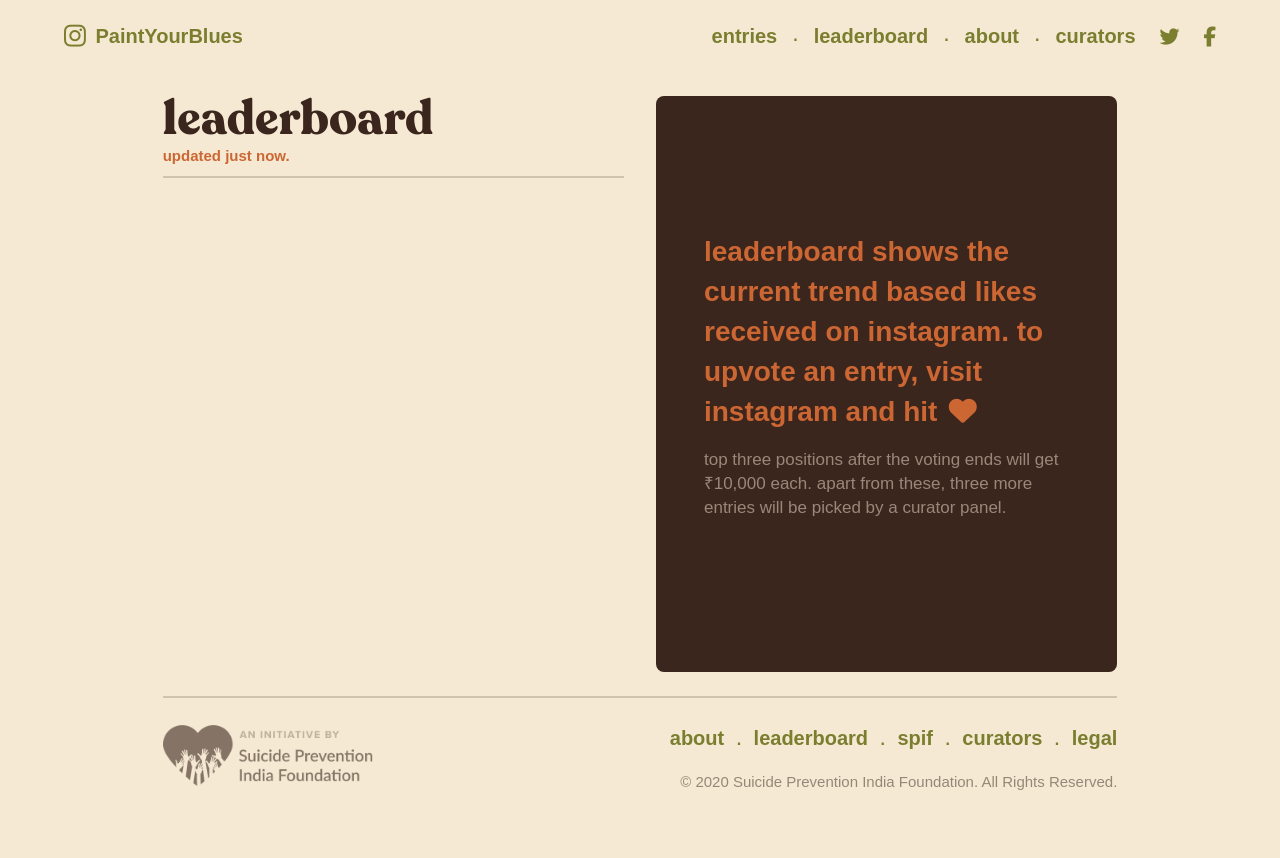
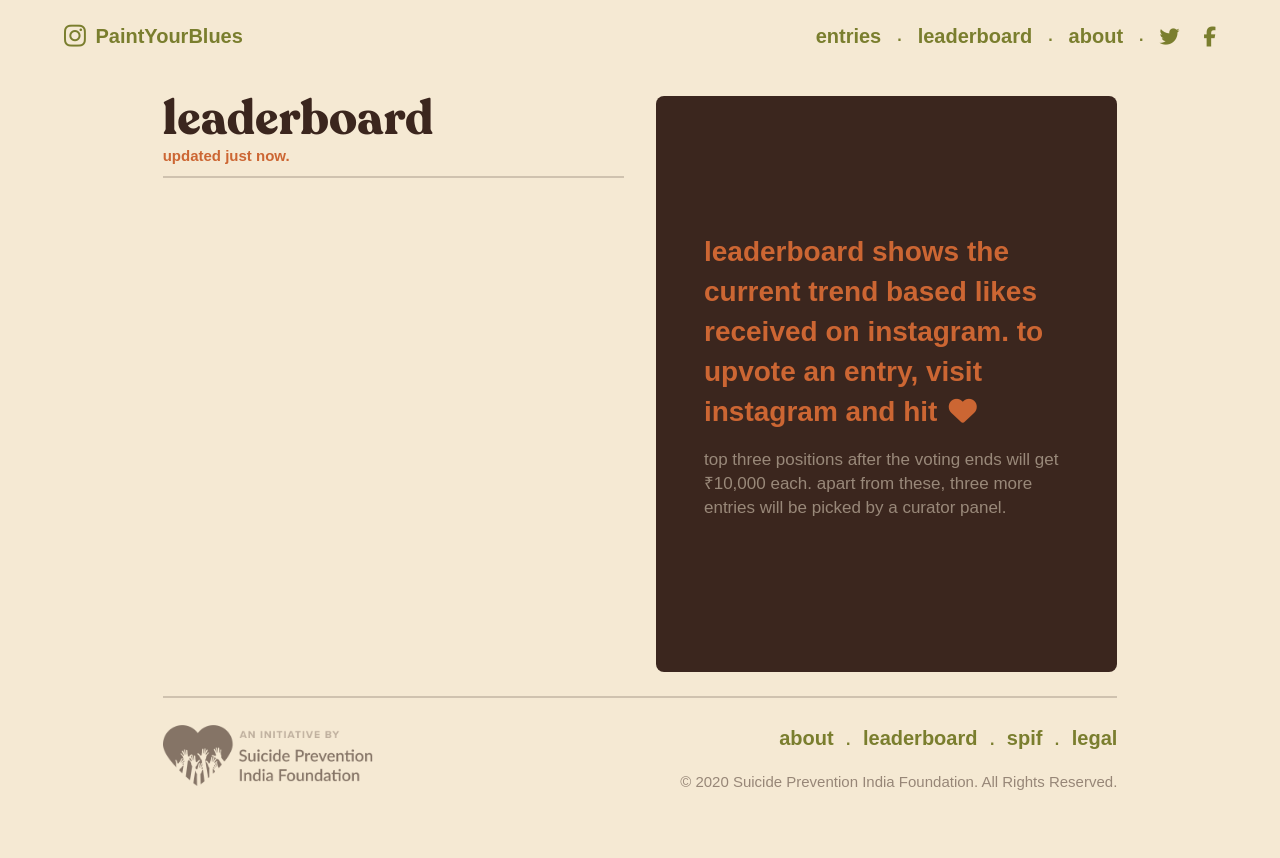
Before and after one commit to paint-your-blues/platform, a Django app: page /leaderboard/ in a window 1280 px wide. Run offline with Django 3.2, Linux system fonts and the light colour scheme; data that the repository does not hold is empty; some libraries are stand-ins or nearby versions; some web fonts are replaced.

Commit message:
=added some css animation and navbar

```diff
--- a/details/static/gallery/styles/styles.css
+++ b/details/static/gallery/styles/styles.css
@@ -98,6 +98,17 @@
   -webkit-text-stroke-color: #cc6633;
 }
 
+.upvote-btn-container {
+  width: 0;
+  opacity: 0;
+  transition: 0.25s ease-in;
+}
+
+.leaderboard-list-item.active .upvote-btn-container {
+  width: auto;
+  opacity: 1;
+}
+
 .upvote-btn {
   display: inline-block;
   width: 0;
@@ -108,7 +119,6 @@
   padding-left: 1.5rem;
   padding-right: 1.5rem;
   margin-left: 0.5rem;
-  transition: ease 0.5s;
 }
 
 .leaderboard-list-item.active .upvote-btn {
--- a/details/templates/details/base.html
+++ b/details/templates/details/base.html
@@ -59,28 +59,28 @@
                     </a>
                 </li>
                 <li class="show-on-desktop">
-                    <a href="#">
+                    <a href="{% url 'entry-page' %}">
                         <h5 class="text-green">entries</h5>
                     </a>
                 </li>
                 <li class="show-on-desktop text-green text-weight-bold mx-3">.</li>
                 <li class="show-on-desktop">
-                    <a href="#">
+                    <a href="{% url 'leader-page' %}">
                         <h5 class="text-green">leaderboard</h5>
                     </a>
                 </li>
                 <li class="show-on-desktop text-green text-weight-bold mx-3">.</li>
                 <li class="show-on-desktop">
-                    <a href="#">
+                    <a href="{% url 'about-page' %}">
                         <h5 class="text-green">about</h5>
                     </a>
                 </li>
                 <li class="show-on-desktop text-green text-weight-bold mx-3">.</li>
-                <li class="show-on-desktop mr-4">
+                {% comment %} <li class="show-on-desktop mr-4">
                     <a href="#">
                         <h5 class="text-green">curators</h5>
                     </a>
-                </li>
+                </li> {% endcomment %}
                 <li class="show-on-desktop">
                     <a href="https://twitter.com/intent/tweet?url=https%3A%2F%2Fpaintyourblues.com&text=A%20poster%20campaign%20to%20create%20awareness%20on%20mental%20health.%20Contribute%20towards%20building%20an%20Open%20Source%20Graphic%20Library%20for%20global%20distribution.%20%23PaintYourBlues%20%23GraphicDesign%20%23MentalHealth"
                         target="_blank"
@@ -106,21 +106,21 @@
         </div>
         <div class="container" id="navbarCollapse">
             <div class="text-center pb-4">
-                <a href="#" class="text-center nav-link">
+                <a href="{% url 'entry-page' %}" class="text-center nav-link">
                     <h5 class="text-green">entries</h5>
                 </a>
                 <br>
-                <a href="#" class="text-center nav-link">
+                <a href="{% url 'leader-page' %}" class="text-center nav-link">
                     <h5 class="text-green">leaderboard</h5>
                 </a>
                 <br>
-                <a href="#" class="text-center nav-link">
+                <a href="{% url 'about-page' %}" class="text-center nav-link">
                     <h5 class="text-green">about</h5>
                 </a>
                 <br>
-                <a href="#" class="text-center nav-link">
+                {% comment %} <a href="#" class="text-center nav-link hidden">
                     <h5 class="text-green">curators</h5>
-                </a>
+                </a> {% endcomment %}
                 <br><br>
                 <a href="https://twitter.com/intent/tweet?url=https%3A%2F%2Fpaintyourblues.com&text=A%20poster%20campaign%20to%20create%20awareness%20on%20mental%20health.%20Contribute%20towards%20building%20an%20Open%20Source%20Graphic%20Library%20for%20global%20distribution.%20%23PaintYourBlues%20%23GraphicDesign%20%23MentalHealth"
                     target="_blank"
@@ -158,14 +158,14 @@
             <div class="col-2"></div>
             <div class="col-5">
                 <div class="text-right mb-3 mb-text-center sm-text-center">
-                    <a href="#" class="nav-link text-green mr-2">about</a>
+                    <a href="{% url 'about-page' %}" class="nav-link text-green mr-2">about</a>
                     <span class="text-green text-weight-bold">.</span>
-                    <a href="" class="nav-link text-green mx-2">leaderboard</a>
+                    <a href="{% url 'leader-page' %}" class="nav-link text-green mx-2">leaderboard</a>
                     <span class="text-green text-weight-bold">.</span>
                     <a href="http://www.spif.in/" class="nav-link text-green mx-2" target="_blank">spif</a>
                     <span class="text-green text-weight-bold">.</span>
-                    <a href="" class="nav-link text-green mx-2">curators</a>
-                    <span class="text-green text-weight-bold">.</span>
+                    {% comment %} <a href="" class="nav-link text-green mx-2">curators</a>
+                    <span class="text-green text-weight-bold">.</span> {% endcomment %}
                     <a href="" class="nav-link text-green ml-2">legal</a>
                 </div>
                 <div class="paragraph-small text-lighten mb-3 text-right sm-text-center">
--- a/gallery/templates/gallery/leaderboard.html
+++ b/gallery/templates/gallery/leaderboard.html
@@ -31,7 +31,7 @@
                             {% endif %}
                         </span>
                     </div>
-                    <div>
+                    <div class="upvote-btn-container">
                         <button class="btn btn-green upvote-btn">upvote</button>
                     </div>
                 </div>
```
